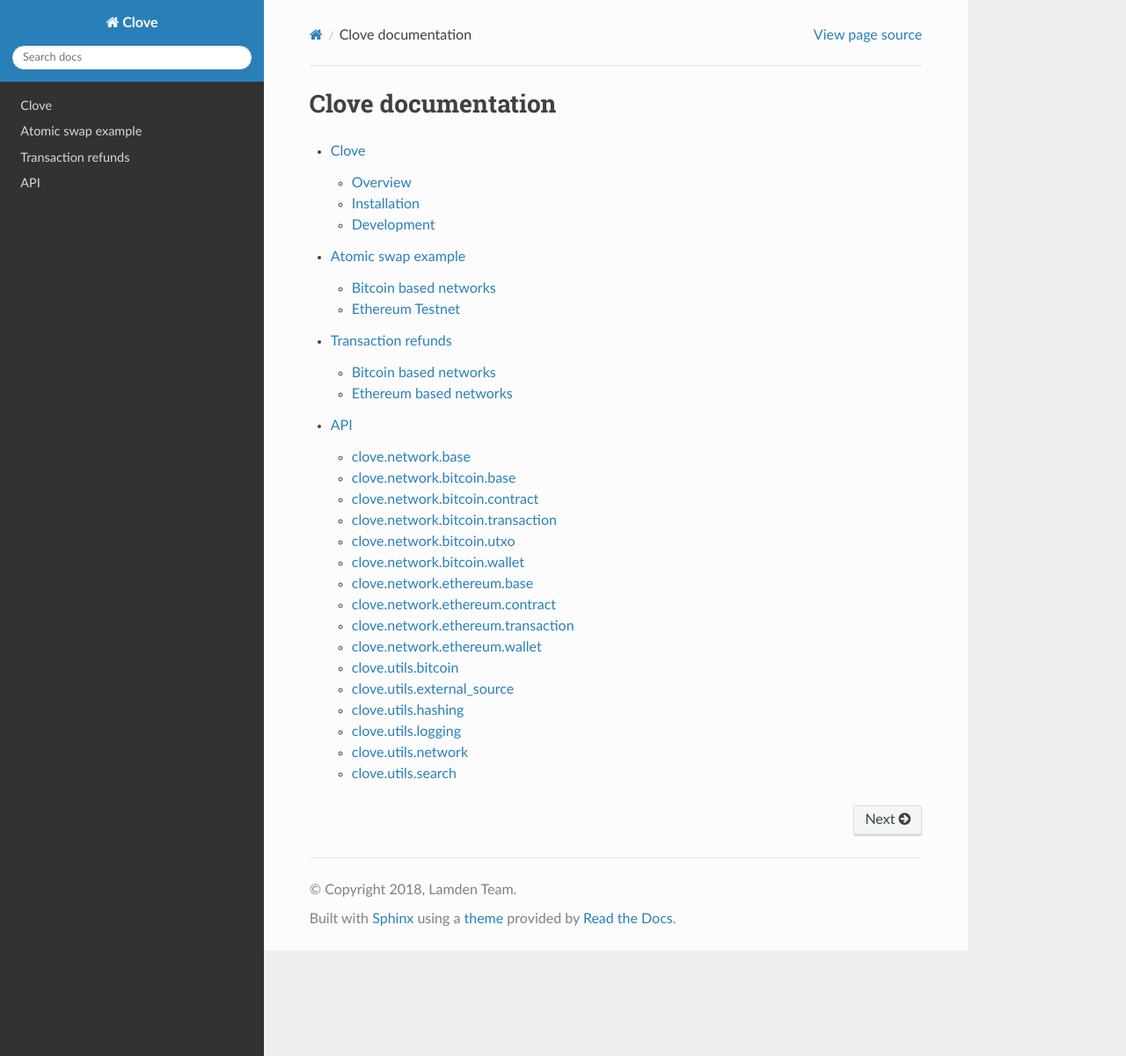
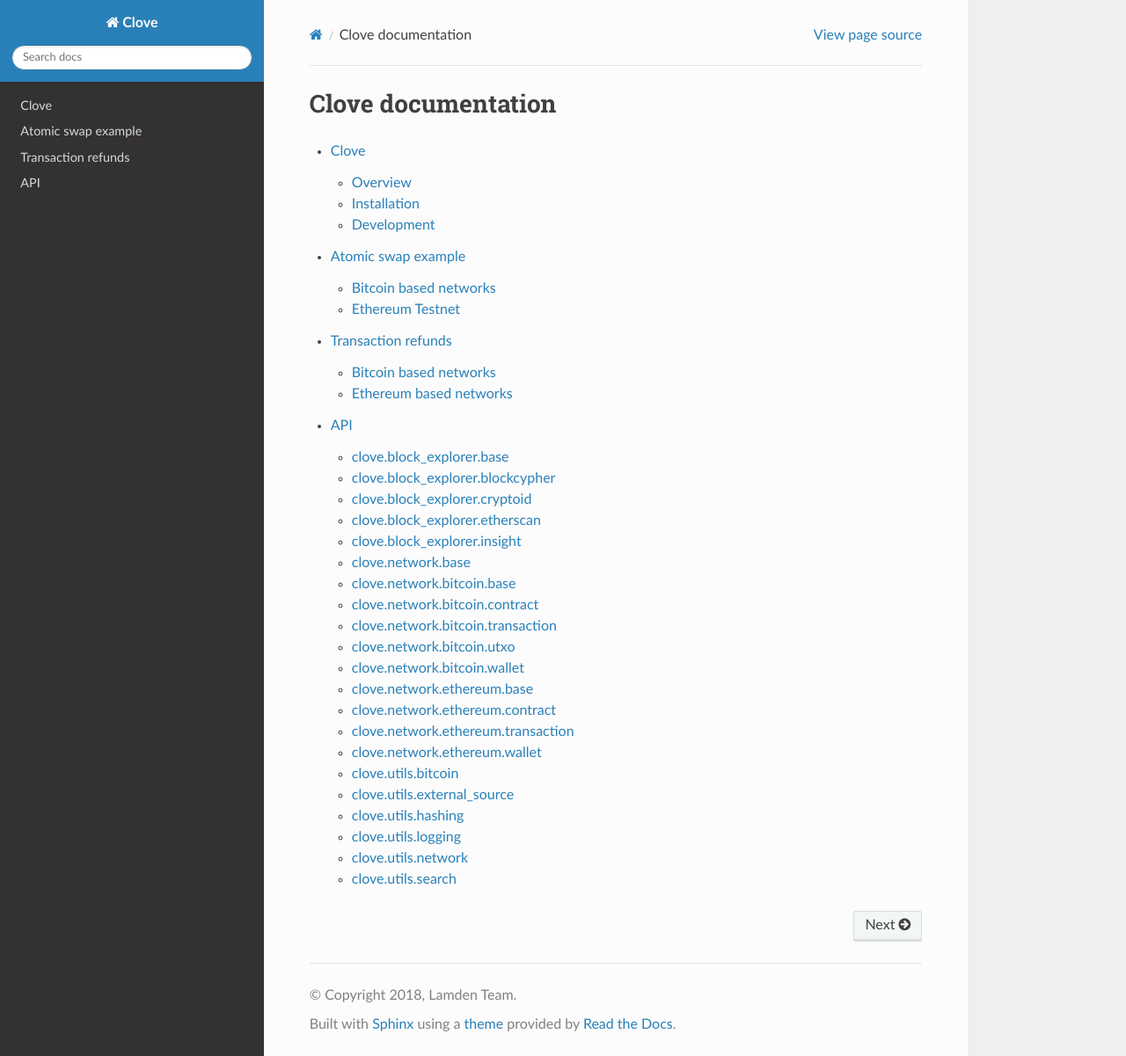
Before and after one commit to Lamden/clove, a Sphinx documentation site: the page built from docs/index.md, in a window 1280 px wide and 1201 px high. Shown: the whole window at 88% size. Built offline with Sphinx 7.4.7 and the Read the Docs theme 2.0.0, drawn with Linux system fonts in a browser that asks for light colours.

Commit message:
API docs for block explorers

````diff
--- a/docs/api.md
+++ b/docs/api.md
@@ -1,5 +1,52 @@
 # API
 
+
+[//]: # (BLOCK EXPLORER)
+
+## clove.block_explorer.base
+
+```eval_rst
+.. automodule:: clove.block_explorer.base
+   :members:
+   :undoc-members:
+   :show-inheritance:
+```
+
+## clove.block_explorer.blockcypher
+
+```eval_rst
+.. automodule:: clove.block_explorer.blockcypher
+   :members:
+   :undoc-members:
+   :show-inheritance:
+```
+
+## clove.block_explorer.cryptoid
+
+```eval_rst
+.. automodule:: clove.block_explorer.cryptoid
+   :members:
+   :undoc-members:
+   :show-inheritance:
+```
+
+## clove.block_explorer.etherscan
+
+```eval_rst
+.. automodule:: clove.block_explorer.etherscan
+   :members:
+   :undoc-members:
+   :show-inheritance:
+```
+
+## clove.block_explorer.insight
+
+```eval_rst
+.. automodule:: clove.block_explorer.insight
+   :members:
+   :undoc-members:
+   :show-inheritance:
+```
 
 
 [//]: # (BASE)
````
Also changed, not shown: docs/README.md (+1 -1 lines), 1 other file.
